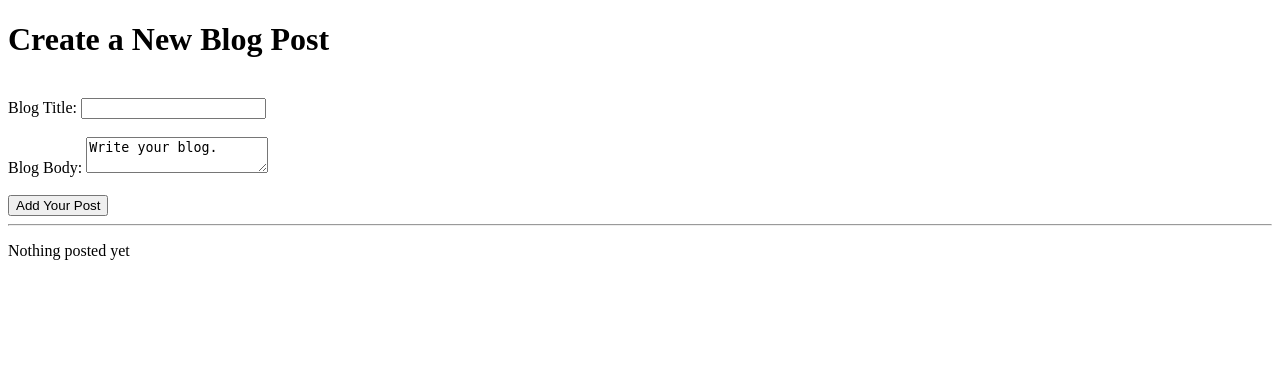
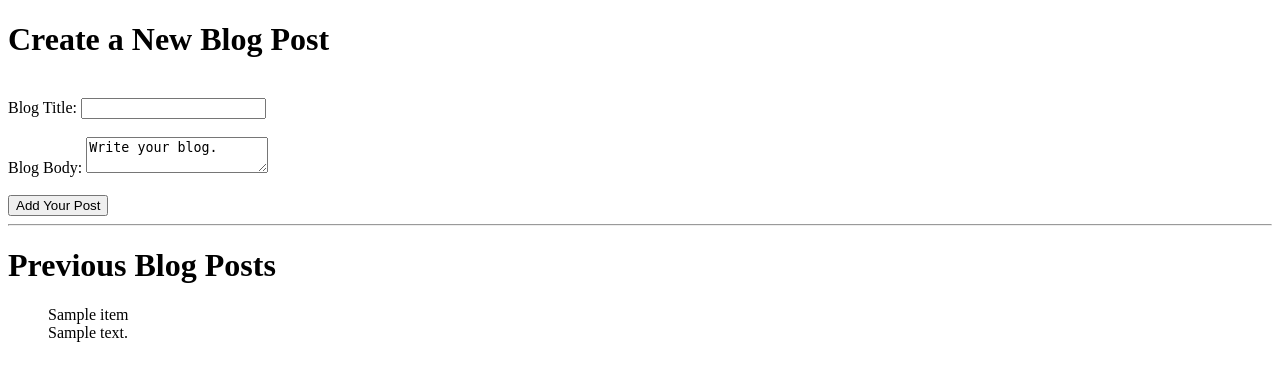
Before and after one commit to erin-a/Blogz, a Flask app: template templates/newpost.html in a window 1280 px wide. Shown: the part 26-407 px from the top of the page. Run offline with Flask 2, Linux system fonts and the light colour scheme; the template is opened without the code that fills it: most values are stand-ins (such as "Sample title", 1, 10 or a date in 2020); data that the repository does not hold is empty.

Commit message:
body of blog post added to database and displaying under title on entry page

```diff
--- a/main.py
+++ b/main.py
@@ -6,7 +6,7 @@ template_dir = os.path.join(os.path.dirname(__file__), 'templates')
 
 app = Flask(__name__)
 app.config['DEBUG'] = True
-app.config['SQLALCHEMY_DATABASE_URI'] = 'mysql+pymysql://get-it-done:beproductive@localhost:8889/get-it-done'
+app.config['SQLALCHEMY_DATABASE_URI'] = 'mysql+pymysql://build-a-blog:beproductive@localhost:8889/build-a-blog'
 app.config['SQLALCHEMY_ECHO'] = True
 db = SQLAlchemy(app)
 #app.secret_key = "34asdf98"
@@ -18,9 +18,9 @@ class Blog(db.Model):
     body = db.Column(db.String(5000))
     #owner_id = db.Column(db.Integer, db.ForeignKey('user.id'))
 
-    def __init__(self, name): #will need to add owner inside parenthesis if we reanact that
-        self.title = name
-        self.posted = False
+    def __init__(self, title, body): #will need to add owner inside parentheses if we reanact that
+        self.title = title
+        self.body = body #if this is supposed to be unique, wouldn't the id be better to use here? do i need to require the blog titles to be unique?
         #self.owner = owner
 
 #create app for adding an entry to the database
@@ -33,8 +33,14 @@ def add_entry():
         db.session.add(new_entry)
         db.session.commit()
 
+        #body = request.form['body']
+        #new_entry = Blog(body)
+        #db.session.add(new_entry)
+        #db.session.commit()
 
-    return render_template('newpost.html')
+    blog_entries = Blog.query.all()
+
+    return render_template('newpost.html', blog_entries=blog_entries)
 
 # where do i put form requests
 # where do i put queries?
@@ -42,9 +48,9 @@ def add_entry():
 #create app to display blog entries
 @app.route('/blog', methods=['GET'])
 def display_entries():
-#    previous_entries = Blog.query.filter_by().all() #what do i filter by
+    Blogs = Blog.query.filter_by().all() #what do i filter by
 
-    return render_template('allposts.html')
+    return render_template('allposts.html', title = "Bloggidy", Blogs=Blogs)
 
 
 
--- a/templates/newpost.html
+++ b/templates/newpost.html
@@ -3,7 +3,7 @@
 {% block content %}
 
     <h1>Create a New Blog Post</h1>
-    <form method='post' action="/post_entry" style="display:inline-block;"> <br>
+    <form method='post' action="/newpost" style="display:inline-block;"> <br>
         <label>
             Blog Title:
             <input type="text" name='title' />
@@ -16,9 +16,17 @@
     </form>
     <hr />
 
-    {% if entries|length == 0 %}
+    {% if blog_entries|length == 0 %}
     <p>Nothing posted yet</p>
     {% else %}
+
+    <h1>Previous Blog Posts</h1>
+    <ul>
+        {% for item in blog_entries %}
+        {{item.title}}<br>
+        {{item.body}}<br>
+        {% endfor %}
+    </ul>
 
     {% endif %}
 
```
